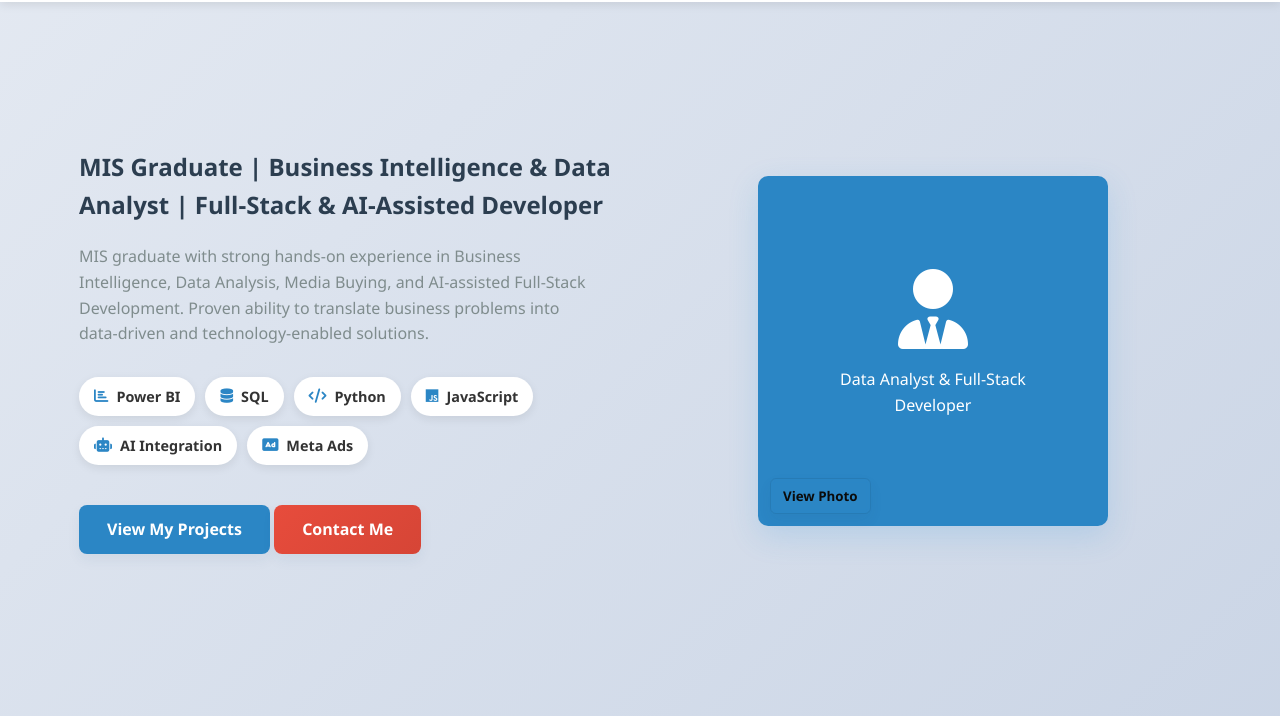
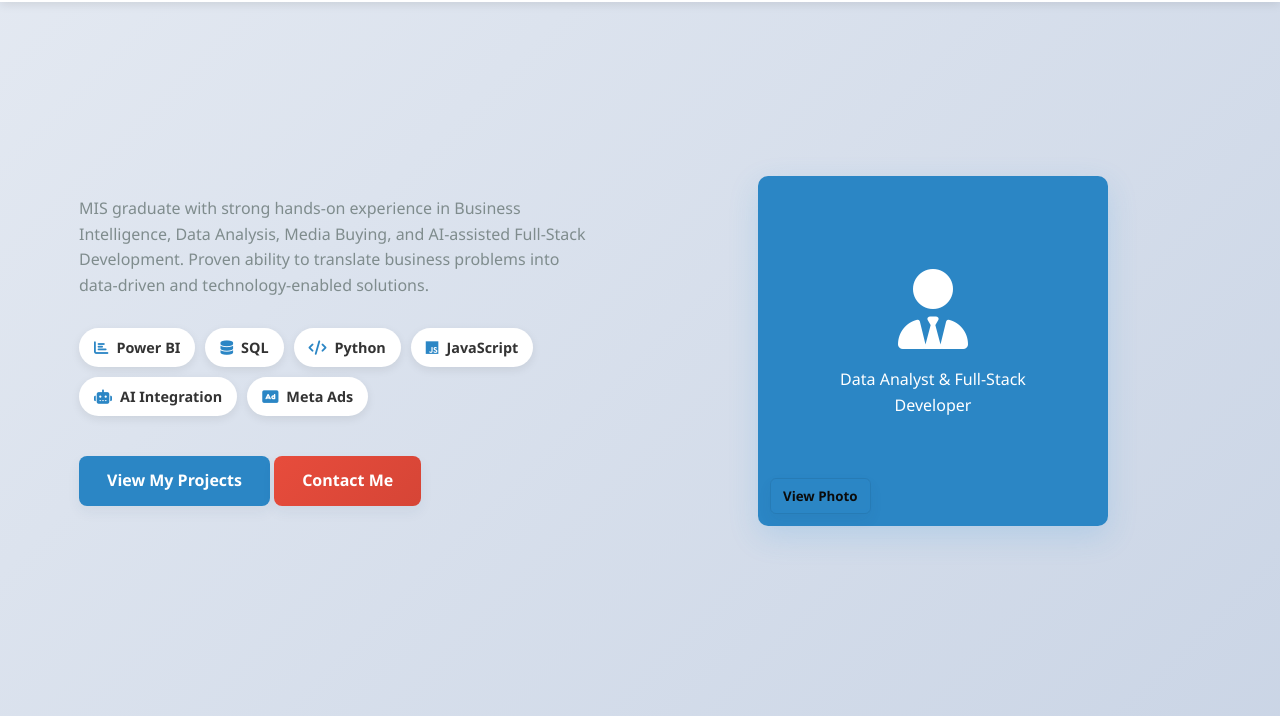
Before and after one commit to Hussain-rgb/portfolio, a plain HTML site: page index.html in a window 1280 px wide. Shown: the part 84-800 px from the top of the page. Drawn offline with Linux system fonts and the light colour scheme.

Commit message:
Remove hero subtitle text from homepage and portfolio

```diff
--- a/index.html
+++ b/index.html
@@ -811,7 +811,6 @@
         <div class="container hero-content">
             <div class="hero-text">
 
-                <h3>MIS Graduate | Business Intelligence & Data Analyst | Full‑Stack & AI‑Assisted Developer</h3>
                 <p>MIS graduate with strong hands‑on experience in Business Intelligence, Data Analysis, Media Buying, and AI‑assisted Full‑Stack Development. Proven ability to translate business problems into data‑driven and technology‑enabled solutions.</p>
 
                 <div class="hero-badges">
```
Also changed, not shown: portfolio.html (+0 -1 lines).
